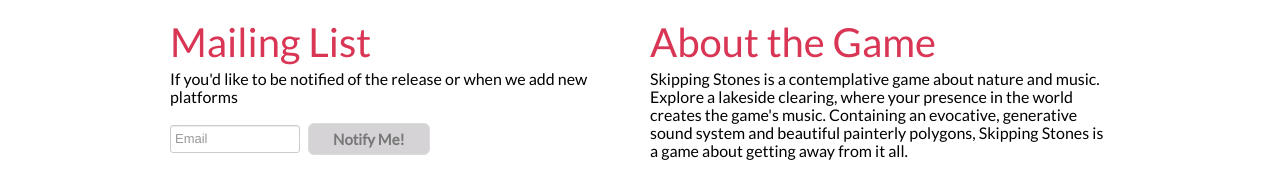
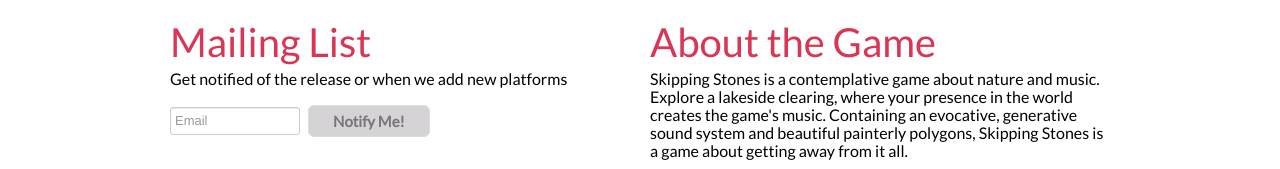
Before and after one commit to bzgeb/SkippingStones-Node-Site, a website: page index.html in a window 1280 px wide. Shown: the part 664-833 px from the top of the page. Drawn offline with Linux system fonts and the light colour scheme.

Commit message:
Added mailing list response

```diff
--- a/index.html
+++ b/index.html
@@ -88,9 +88,10 @@
           <!-- Mailing List -->
           <div class="span6">
           <h1 class="top-small-spacer bottom-xsmall-spacer">Mailing List</h1>
-          <p>If you'd like to be notified of the release or when we add new platforms</p> <form accept-charset="UTF-8" action="mailing_list/subscribe" class="mail-form" data-remote="true" id="mail-form" method="post">
+          <p>Get notified of the release or when we add new platforms</p> <form accept-charset="UTF-8" action="mailing_list/subscribe" class="mail-form" data-remote="true" id="mail-form" method="post">
                     <input class="textfield" id="email" name="email" placeholder="Email" type="text" />
                     <input class="subscribe" name="commit" type="submit" value="Notify Me!" />
+                     <div style="height:10px;" id="response"></div>
                 </form>
           </div>
           <!-- About -->
```
